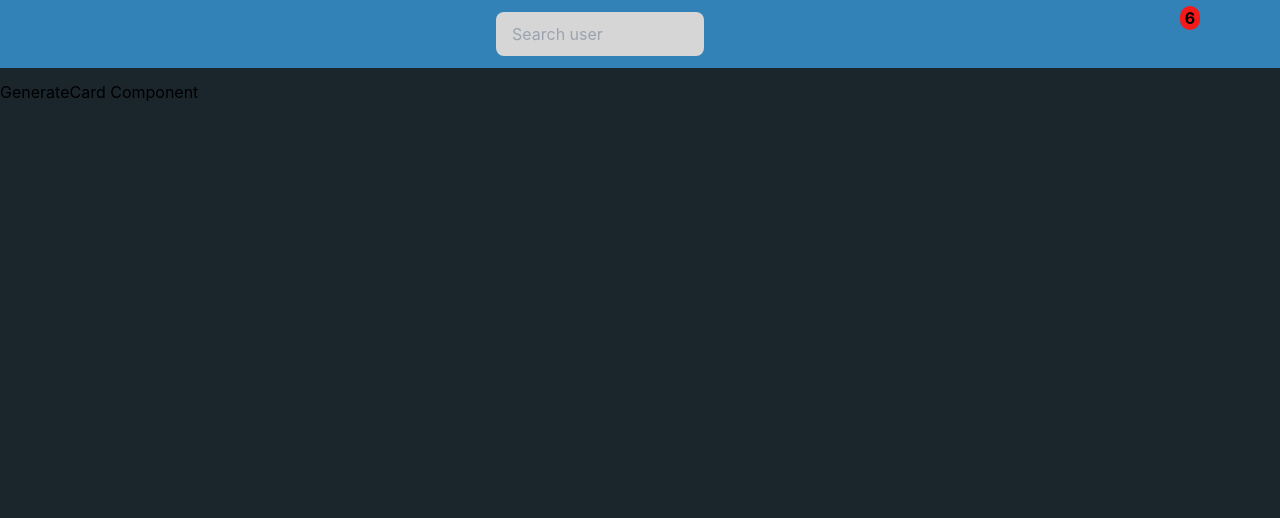
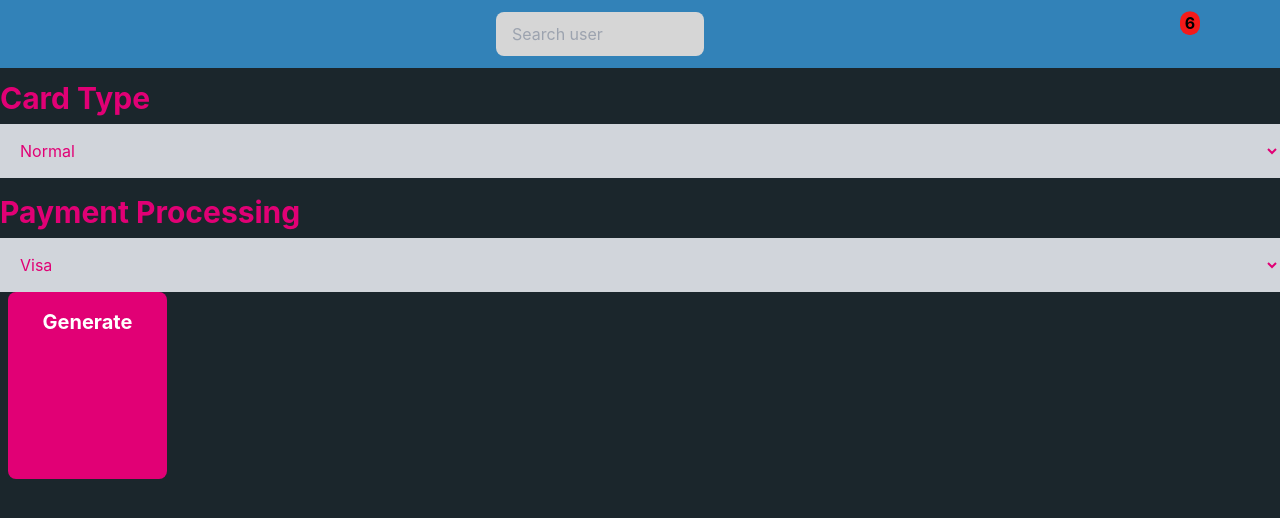
Before and after one commit to WeissDotEXE/frontend-banking-app, a React (Create React App) app: page /generatecard in a window 1280 px wide. Shown: the top 518 px of the page. Built offline with nearby package versions, Linux system fonts and the light colour scheme; what reduxjs-toolkit-persist would draw is missing.

Commit message:
updating inputs & generate card page

```diff
--- a/src/components/AddMoney/AddMoney.tsx
+++ b/src/components/AddMoney/AddMoney.tsx
@@ -13,11 +13,18 @@ import Card from "components/Card/Card";
 import { RegularSubtitle } from "components/Typography/Typography";
 import Button from "components/Button/Button";
 import { Icon } from "components/Icon/Icon";
+import { useFormik } from "formik";
+import * as Yup from "yup";
 
 interface AddMoneyProps {
     id: string;
     name: string;
     closeHandler: () => void;
+}
+
+interface AddMoneyData {
+    amount: number;
+    account: string;
 }
 
 const AddMoney: FC<AddMoneyProps> = (props: AddMoneyProps) => {
@@ -26,6 +33,16 @@ const AddMoney: FC<AddMoneyProps> = (props: AddMoneyProps) => {
     const accounts: string[] = ["Euro", "GBP", "Dollar"];
 
     const rootCls = cn(styles.AddMoney);
+
+    const formik = useFormik({
+        initialValues: {
+            amount: 0,
+            account: "",
+        },
+        onSubmit: async (values: AddMoneyData) => {
+            console.log(values.amount, values.account);
+        },
+    });
 
     return (
         <Card className={rootCls} data-testid="AddMoney">
@@ -37,12 +54,22 @@ const AddMoney: FC<AddMoneyProps> = (props: AddMoneyProps) => {
             <RegularSubtitle className="mt-6">
                 Send Money to {name}
             </RegularSubtitle>
-            <Input label="Amount" placeholder="Amount" type={"number"} />
+            <Input
+                label="Amount"
+                placeholder="Amount"
+                type={"number"}
+                onChange={formik.handleChange}
+                name="amount"
+                value={formik.values.amount}
+            />
             <Input
                 label="Account"
                 placeholder="Choose from which account you want to transfer"
                 type="select"
                 options={accounts}
+                onChange={formik.handleChange}
+                name="account"
+                value={formik.values.account}
             />
             <div className="flex justify-center my-4">
                 <Button type="submit">Send</Button>
--- /dev/null
+++ b/src/components/CardPreview/CardPreview.module.scss
@@ -0,0 +1 @@
+.CardPreview {}
--- /dev/null
+++ b/src/components/CardPreview/CardPreview.tsx
@@ -0,0 +1,12 @@
+import React, { FC } from 'react';
+import styles from './CardPreview.module.scss';
+
+interface CardPreviewProps {}
+
+const CardPreview: FC<CardPreviewProps> = () => (
+  <div className={styles.CardPreview} data-testid="CardPreview">
+    CardPreview Component
+  </div>
+);
+
+export default CardPreview;
--- a/src/components/Input/Input.tsx
+++ b/src/components/Input/Input.tsx
@@ -9,10 +9,22 @@ interface InputProps {
     className?: string;
     label: string;
     options?: string[];
+    value: any;
+    name: string;
+    onChange: (e: any) => void;
 }
 
 const Input: FC<InputProps> = (props: InputProps) => {
-    const { type, className, label, placeholder, options } = props;
+    const {
+        type,
+        className,
+        label,
+        placeholder,
+        options,
+        onChange,
+        name,
+        value,
+    } = props;
 
     const rootCls = cn(styles.Input, className);
     const optionCls = cn(
@@ -35,9 +47,17 @@ const Input: FC<InputProps> = (props: InputProps) => {
                     className="text-pink-950 bg-gray-300 p-4 w-full outline-pink-950 "
                     type={type}
                     placeholder={placeholder}
+                    name={name}
+                    onChange={onChange}
+                    value={value}
                 />
             ) : (
-                <select className={optionCls} placeholder="Select Account">
+                <select
+                    className={optionCls}
+                    placeholder="Select Account"
+                    onChange={onChange}
+                    name={name}
+                >
                     {options?.map((item, index) => (
                         <option key={index} className={optionCls} value={item}>
                             {item}
--- a/src/pages/Auth/Auth.tsx
+++ b/src/pages/Auth/Auth.tsx
@@ -76,18 +76,34 @@ const Auth: FC<AuthProps> = (props: AuthProps) => {
     );
 
     const registerFieldList = [
-        { type: "text", label: "Username", placeholder: "Username" },
-        { type: "email", label: "Email", placeholder: "Email" },
-        { type: "password", label: "Password", placeholder: "Password" },
+        {
+            type: "text",
+            label: "Username",
+            placeholder: "Username",
+            name: "username",
+        },
+        { type: "email", label: "Email", placeholder: "Email", name: "email" },
+        {
+            type: "password",
+            label: "Password",
+            placeholder: "Password",
+            name: "password",
+        },
         {
             type: "password",
             label: "Repeat Password",
             placeholder: "Repead Password",
+            name: "repeatPassword",
         },
     ];
     const loginFieldList = [
-        { type: "email", label: "Email", placeholder: "Email" },
-        { type: "password", label: "Password", placeholder: "Email" },
+        { type: "email", label: "Email", placeholder: "Email", name: "email" },
+        {
+            type: "password",
+            label: "Password",
+            placeholder: "Email",
+            name: "password",
+        },
     ];
 
     const formik = useFormik({
@@ -165,6 +181,9 @@ const Auth: FC<AuthProps> = (props: AuthProps) => {
                                     type={item.type}
                                     label={item.label}
                                     placeholder={item.placeholder}
+                                    onChange={formik.handleChange}
+                                    name={item.name}
+                                    value={formik.values}
                                 />
                             );
                         })}
@@ -176,6 +195,9 @@ const Auth: FC<AuthProps> = (props: AuthProps) => {
                                     type={item.type}
                                     label={item.label}
                                     placeholder={item.placeholder}
+                                    onChange={formik.handleChange}
+                                    value={formik.values}
+                                    name={item.name}
                                 />
                             );
                         })}
--- a/src/pages/GenerateCard/GenerateCard.tsx
+++ b/src/pages/GenerateCard/GenerateCard.tsx
@@ -1,12 +1,59 @@
-import React, { FC } from 'react';
-import styles from './GenerateCard.module.scss';
-
+import React, { FC } from "react";
+import styles from "./GenerateCard.module.scss";
+import CardPreview from "components/CardPreview/CardPreview";
+import { useFormik } from "formik";
+import * as Yup from "yup";
+import Input from "components/Input/Input";
+import cn from "classnames";
+import Button from "components/Button/Button";
+import { Icon } from "components/Icon/Icon";
 interface GenerateCardProps {}
 
-const GenerateCard: FC<GenerateCardProps> = () => (
-  <div className={styles.GenerateCard} data-testid="GenerateCard">
-    GenerateCard Component
-  </div>
-);
+interface CardData {
+    type: "normal" | "premium";
+    paymentProcessing: "mastercard" | "visa";
+}
+
+const GenerateCard: FC<GenerateCardProps> = () => {
+    const rootCls = cn(styles.GenerateCard);
+
+    const formik = useFormik({
+        initialValues: {
+            type: "normal",
+            paymentProcessing: "mastercard",
+        },
+        onSubmit: async (values: CardData) => {
+            console.log(values.paymentProcessing, values.type);
+        },
+    });
+
+    return (
+        <div className={rootCls} data-testid="GenerateCard">
+            <form onSubmit={formik.handleSubmit}>
+                <Input
+                    type={"select"}
+                    label="Card Type"
+                    placeholder="Normal or Premium"
+                    options={["Normal", "Premium"]}
+                    name="cardType"
+                    onChange={formik.handleChange}
+                    value={formik.values.type}
+                />
+                <Input
+                    type={"select"}
+                    label="Payment Processing"
+                    placeholder="Normal or Premium"
+                    options={["Visa", "Mastercard"]}
+                    name="paymentProcessing"
+                    onChange={formik.handleChange}
+                    value={formik.values.paymentProcessing}
+                />
+                <Button type="submit">
+                    Generate <Icon name="addIcon" />
+                </Button>
+            </form>
+        </div>
+    );
+};
 
 export default GenerateCard;
```
